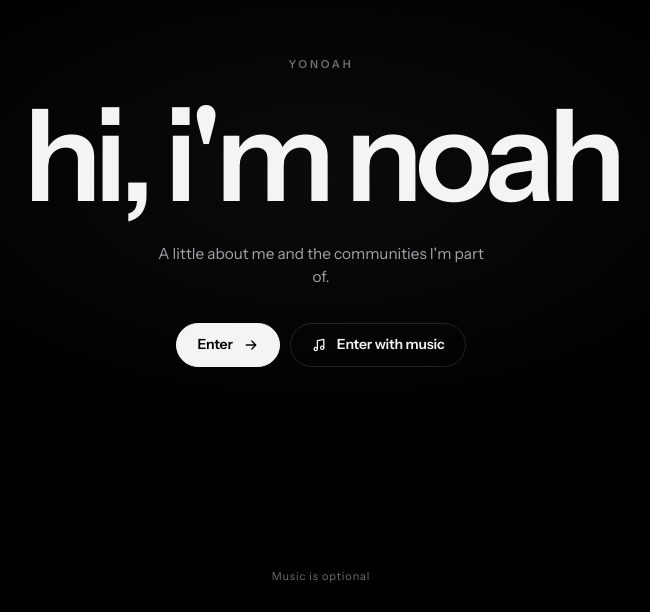
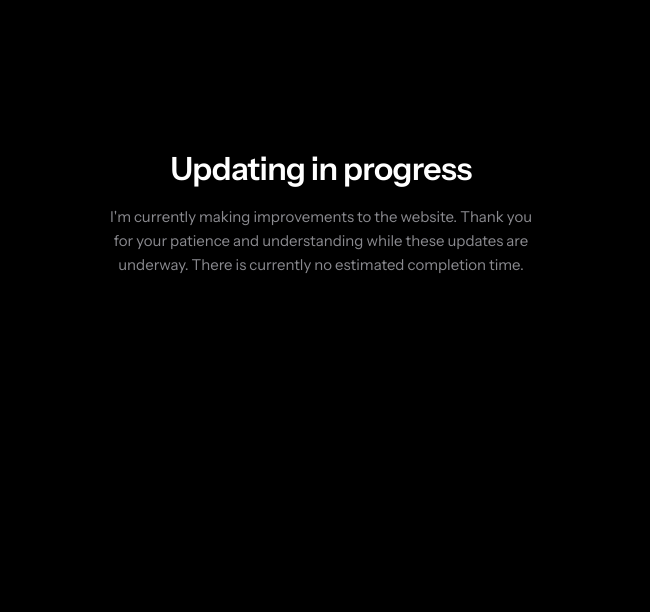
Before and after one commit to cendxr/yonoah, a React (Vite) app: page / in a window 1280 px wide. Shown: the part 188-800 px from the top of the page, without its empty margins (319-969 px from the left). Built offline with nearby package versions, Linux system fonts and the light colour scheme.

Commit message:
Add maintenance screen

```diff
--- /dev/null
+++ b/src/Maintenance.tsx
@@ -0,0 +1,14 @@
+export default function Maintenance() {
+  return (
+    <main className="maintenance">
+      <div className="maintenance-inner">
+        <h1>Updating in progress</h1>
+        <p>
+          I'm currently making improvements to the website. Thank you for your patience and
+          understanding while these updates are underway. There is currently no estimated
+          completion time.
+        </p>
+      </div>
+    </main>
+  )
+}
--- a/src/main.tsx
+++ b/src/main.tsx
@@ -1,12 +1,16 @@
 import { StrictMode } from 'react'
 import { createRoot } from 'react-dom/client'
 import App from './App'
+import Maintenance from './Maintenance'
 import './styles.css'
 
-document.documentElement.classList.add('gate')
+// Set to false to bring the full site back.
+const MAINTENANCE_MODE = true
+
+if (!MAINTENANCE_MODE) document.documentElement.classList.add('gate')
 
 createRoot(document.getElementById('root')!).render(
   <StrictMode>
-    <App />
+    {MAINTENANCE_MODE ? <Maintenance /> : <App />}
   </StrictMode>,
 )
--- a/src/styles.css
+++ b/src/styles.css
@@ -395,3 +395,16 @@ html.open .position { animation: flip .9s var(--ease) calc(.15s + var(--i) * 80m
     transition-duration: .01ms !important;
   }
 }
+
+.maintenance {
+  position: fixed;
+  inset: 0;
+  display: grid;
+  place-items: center;
+  padding: 32px 24px;
+  background: #000;
+  color: #fff;
+}
+.maintenance-inner { max-width: 440px; text-align: center; animation: intro-fade .8s ease both; }
+.maintenance h1 { margin: 0 0 14px; font-size: clamp(24px, 4vw, 32px); font-weight: 600; letter-spacing: -.02em; }
+.maintenance p { margin: 0; color: #8a8a8f; font-size: 15px; line-height: 1.6; }
```
